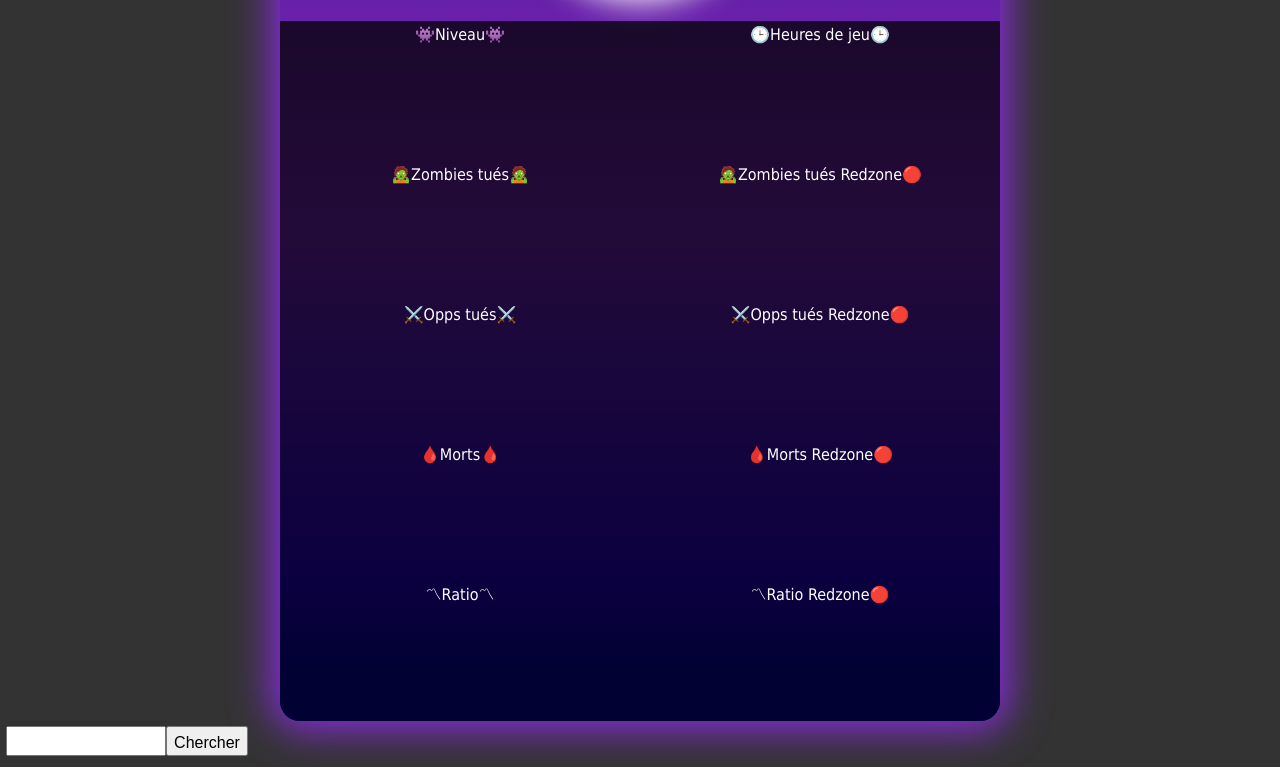
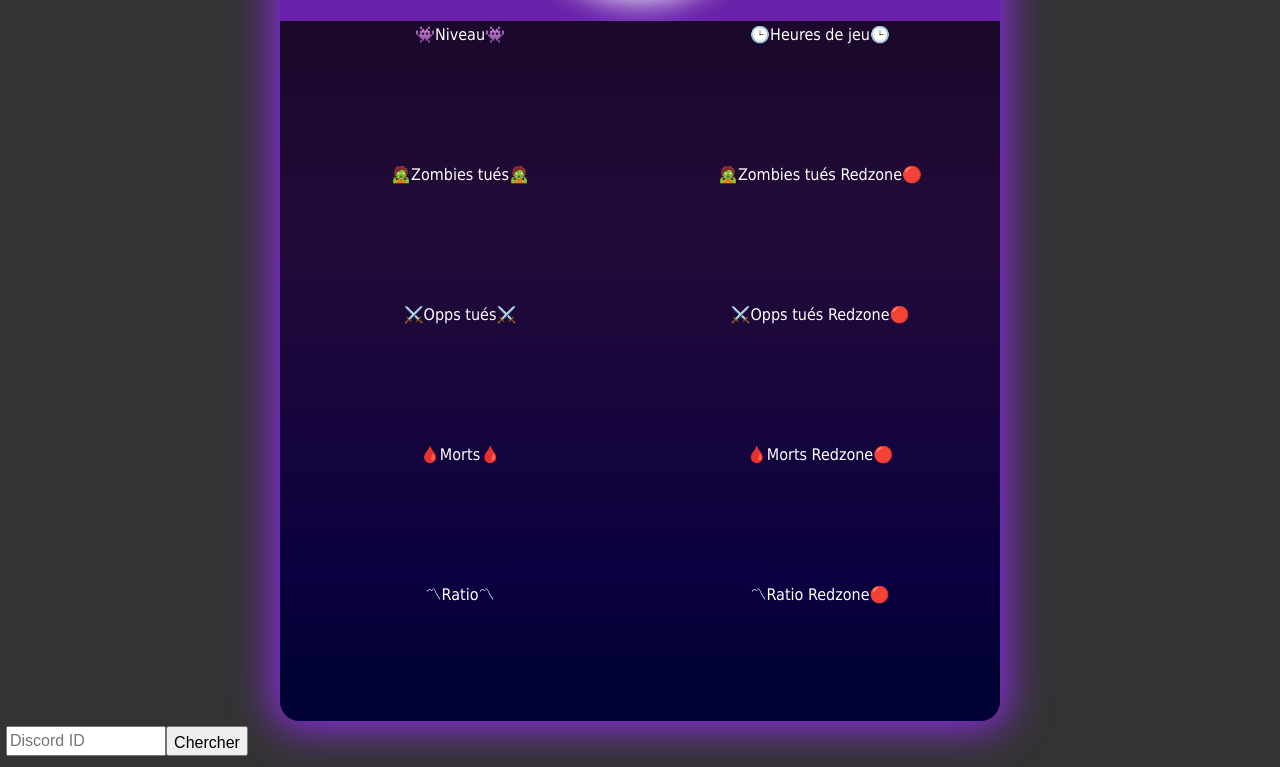
Before and after one commit to edn0/extinction_stats_cards, a plain HTML site: page index.html in a window 1280 px wide. Shown: the part 265-1032 px from the top of the page. Drawn offline with Linux system fonts and the light colour scheme.

Commit message:
Ajout placeholder

```diff
--- a/index.html
+++ b/index.html
@@ -74,7 +74,7 @@
             </div>
         </div>
         <div style="display: flex; align-items: center; width: 300px; height: 40px;">
-            <input type="text" id="user_id" style="height: 30px; width: 160;"/>
+            <input type="text" id="user_id" style="height: 30px; width: 160;" placeholder="Discord ID"/>
             <button id="search_btn" onclick="display_data()">Chercher</button>
         </div>
 </body>
```
